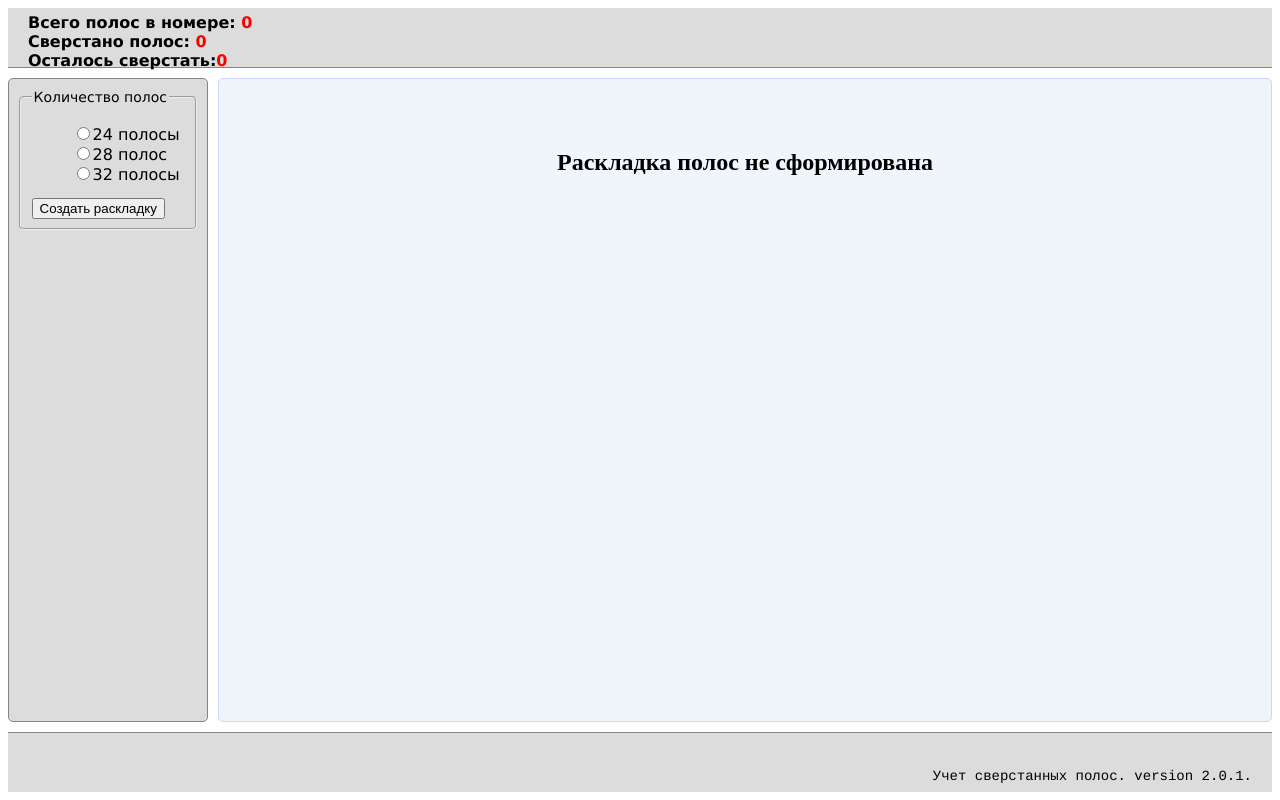
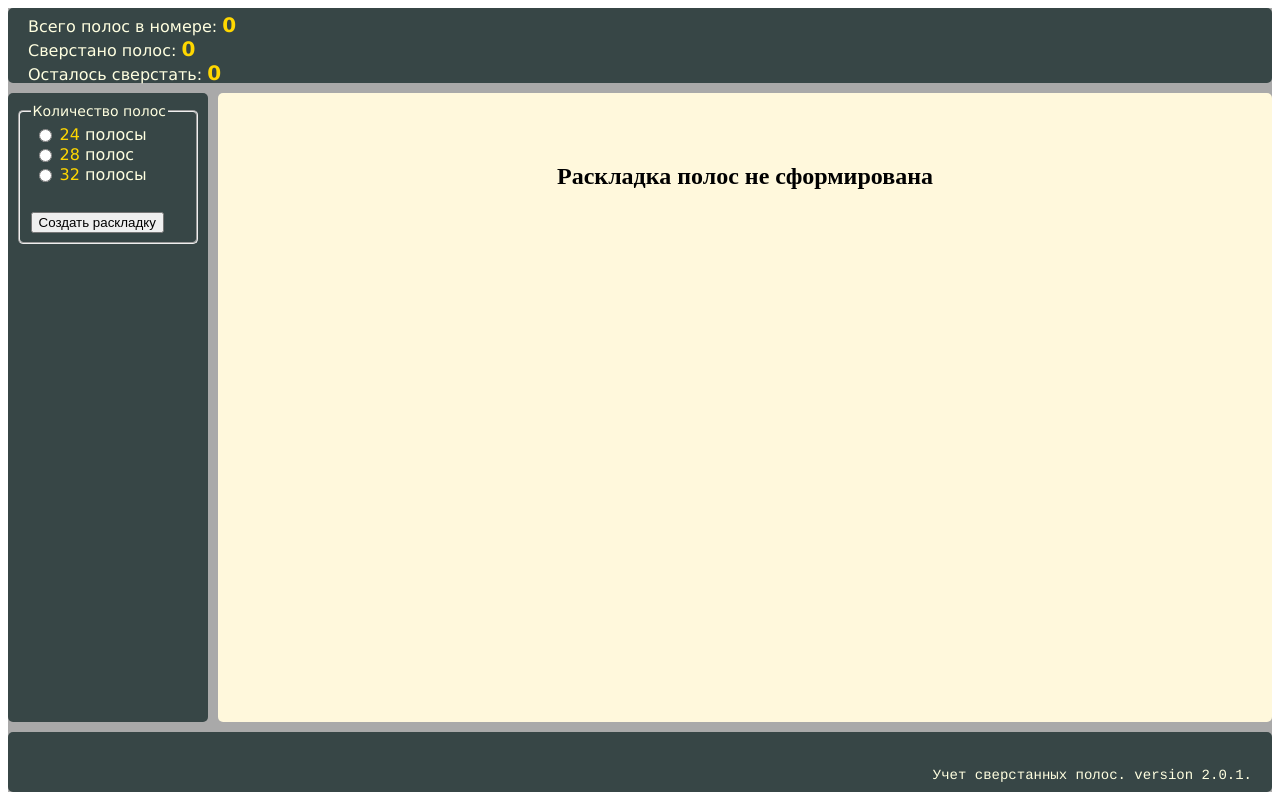
Before and after one commit to ytty555/VerstkaSK, a React (Create React App) app: page / in a window 1280 px wide. Built offline with nearby package versions, Linux system fonts and the light colour scheme.

Commit message:
Темная цветовая схема

```diff
--- a/src/components/MainBlock/MainBlock.js
+++ b/src/components/MainBlock/MainBlock.js
@@ -25,8 +25,6 @@ class MainBlock extends Component {
     localStorage.setItem(nameStorage, JSON.stringify(this.state));
   }
 
-
-
   render() {
     const info = getPageInfo(this.state.pagesQuantity, this.state.pagesState);
     const pQuantity = this.state.pagesQuantity;
@@ -43,8 +41,7 @@ class MainBlock extends Component {
             Сверстано полос: <span>{pMakeUp + pDelegated}</span>
           </p>
           <p className="header__info">
-            Осталось сверстать:
-            <span>{pQuantity - (pMakeUp + pDelegated)}</span>
+            Осталось сверстать: <span>{pQuantity - (pMakeUp + pDelegated)}</span>
           </p>
         </header>
         <PagesBlock
@@ -66,7 +63,7 @@ class MainBlock extends Component {
                   className="choose-pages__radio"
                   id="24"
                 />
-                <label htmlFor="24">24 полосы</label>
+                <label htmlFor="24" className="choose-pages__lable"><span>24</span> полосы</label>
               </li>
               <li className="choose-pages">
                 <input
@@ -75,7 +72,7 @@ class MainBlock extends Component {
                   className="choose-pages__radio"
                   id="28"
                 />
-                <label htmlFor="28">28 полос</label>
+                <label htmlFor="28" className="choose-pages__lable"><span>28</span> полос</label>
               </li>
               <li className="choose-pages">
                 <input
@@ -84,7 +81,7 @@ class MainBlock extends Component {
                   className="choose-pages__radio"
                   id="32"
                 />
-                <label htmlFor="32">32 полосы</label>
+                <label htmlFor="32" className="choose-pages__lable"><span>32</span> полосы</label>
               </li>
             </ul>
             <button onClick={this.handleNewPagesField}>
--- a/src/css/style.css
+++ b/src/css/style.css
@@ -19,22 +19,25 @@ body {
 }
 
 .header-main {
-  background-color: #DCDCDC;
+  background-color: #374646;
   padding-top: 5px;
   padding-left: 20px;
 }
 
 .header__info {
   font-family: Geneva, Arial, Helvetica, sans-serif;
-  font-weight: 700;
   margin: 0;
+  color: #FFFFE0;
 }
 
 .header__info span {
-  color: red;
+  font-weight: 700;
+  font-size: 20px;
+  color: #FFD700;
 }
 
 .choose-pages {
+  position: relative;
   list-style: none;
   font-family: Geneva, Arial, Helvetica, sans-serif;
   font-size: 16px;
@@ -46,6 +49,22 @@ body {
   font-size: 14px;
   border-radius: 5px;
   margin: 10px;
+}
+
+.choose-pages__radio {
+  position: relative;
+  left: -37px;
+  top: -12px;
+}
+
+.choose-pages__lable {
+  position: relative;
+  left: -32px;
+  top: -14px;
+}
+
+.choose-pages__lable span {
+  color: #FFD700;
 }
 
 .page-section {
@@ -308,15 +327,15 @@ body {
   display: -ms-grid;
   display: grid;
       grid-template-areas: "header header header" "controls pages pages" "footer footer footer";
-  -ms-grid-columns: 200px 1fr 1px;
-      grid-template-columns: 200px 1fr 1px;
-  -ms-grid-rows: 60px 1fr 60px;
-      grid-template-rows: 60px 1fr 60px;
+  -ms-grid-columns: 200px 2fr 1px;
+      grid-template-columns: 200px 2fr 1px;
+  -ms-grid-rows: 75px 1fr 60px;
+      grid-template-rows: 75px 1fr 60px;
   grid-gap: 10px;
   width: 100%;
   height: 98vh;
   margin: 0;
-  background-color: #ffffff;
+  background-color: #A9A9A9;
 }
 
 .header-main {
@@ -324,15 +343,15 @@ body {
   -ms-grid-column: 1;
   -ms-grid-column-span: 3;
   grid-area: header;
-  border-bottom: 1px solid #848484;
+  border-radius: 5px;
 }
 
 .control-panel {
   -ms-grid-row: 2;
   -ms-grid-column: 1;
   grid-area: controls;
-  background-color: #DCDCDC;
-  border: 1px solid #848484;
+  background-color: #374646;
+  color: #FFFFE0;
   border-radius: 5px;
 }
 
@@ -343,8 +362,7 @@ body {
   grid-area: pages;
   padding-left: 20px;
   padding-right: 20px;
-  background-color: #EFF5FB;
-  border: 1px solid #CED8F6;
+  background-color: #FFF8DC;
   border-radius: 5px;
 }
 
@@ -353,7 +371,7 @@ body {
   -ms-grid-column: 1;
   -ms-grid-column-span: 3;
   grid-area: footer;
-  border-top: 1px solid #848484;
+  border-radius: 5px;
 }
 
 .visually-hidden {
@@ -378,12 +396,12 @@ body {
 }
 
 .footer-main {
-  background-color: #DCDCDC;
+  background-color: #374646;
 }
 
 .app-version {
   font-family: courier;
-  color: black;
+  color: #FFFFE0;
   font-size: 14px;
   text-align: right;
   margin-right: 20px;
--- a/src/sass/blocks/_footer.sass
+++ b/src/sass/blocks/_footer.sass
@@ -1,9 +1,9 @@
 .footer-main
-    background-color: $grey
+    background-color: $control-bg
 
 .app-version
     font-family: courier
-    color: black
+    color: #FFFFE0
     font-size: 14px
     text-align: right
     margin-right: 20px
--- a/src/sass/blocks/_general.sass
+++ b/src/sass/blocks/_general.sass
@@ -1,23 +1,25 @@
 .all-blocks
     display: grid
     grid-template-areas:  "header header header" "controls pages pages" "footer footer footer"
-    grid-template-columns: 200px 1fr 1px
-    grid-template-rows: 60px 1fr 60px
+    grid-template-columns: 200px 2fr 1px
+    grid-template-rows: 75px 1fr 60px
     grid-gap: 10px
     width: 100%
     height: 98vh
     margin: 0
-    background-color: $main-bg
+    background-color: $grey
 
 .header-main
     grid-area: header
-    border-bottom: 1px solid $grey-border
+    // border-bottom: 1px solid $grey-border
+    border-radius: 5px
 
 
 .control-panel
     grid-area: controls
-    background-color: $grey
-    border: 1px solid $grey-border
+    background-color: $control-bg
+    color: $text-white
+    // border: 1px solid $grey-border
     border-radius: 5px
 
 .main-block
@@ -25,12 +27,13 @@
     padding-left: 20px
     padding-right: 20px
     background-color: $pages-bg
-    border: 1px solid $pages-border
+    // border: 1px solid $pages-border
     border-radius: 5px
 
 .footer-main
     grid-area: footer
-    border-top: 1px solid $grey-border
+    border-radius: 5px
+    // border-top: 1px solid $grey-border
 
 
 .visually-hidden
--- a/src/sass/blocks/_header.sass
+++ b/src/sass/blocks/_header.sass
@@ -1,17 +1,21 @@
 .header-main
-    background-color: $grey
+    background-color: $control-bg
     padding-top: 5px
     padding-left: 20px
 
 .header__info
     font-family: Geneva, Arial, Helvetica, sans-serif
-    font-weight: 700
+    // font-weight: 700
     margin: 0
+    color: $text-white
     // display: inline-block
     & span
-        color: red
+        font-weight: 700
+        font-size: 20px
+        color: $text-yellow
 
 .choose-pages
+    position: relative
     list-style: none
     font-family: Geneva, Arial, Helvetica, sans-serif
     font-size: 16px
@@ -22,3 +26,16 @@
     font-size: 14px
     border-radius: 5px
     margin: 10px
+
+.choose-pages__radio
+    position: relative
+    left: -37px
+    top: -12px
+
+.choose-pages__lable
+    position: relative
+    left: -32px
+    top: -14px
+    & span
+        color: $text-yellow
+        // font-weight: 700
```
Also changed, not shown: src/sass/_colors.sass (+5 -2 lines), src/sass/_fonts.scss (line endings or trailing spaces), 1 other file (tests, documents, lock files or other folders).
